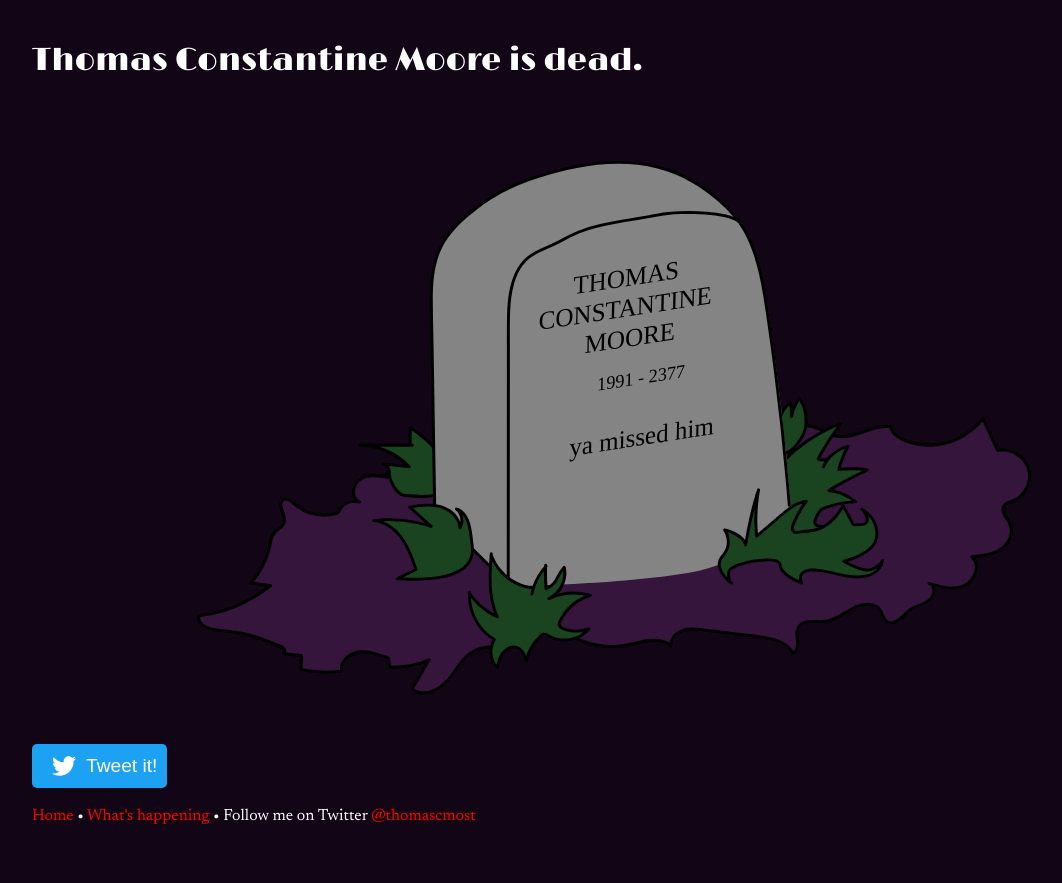
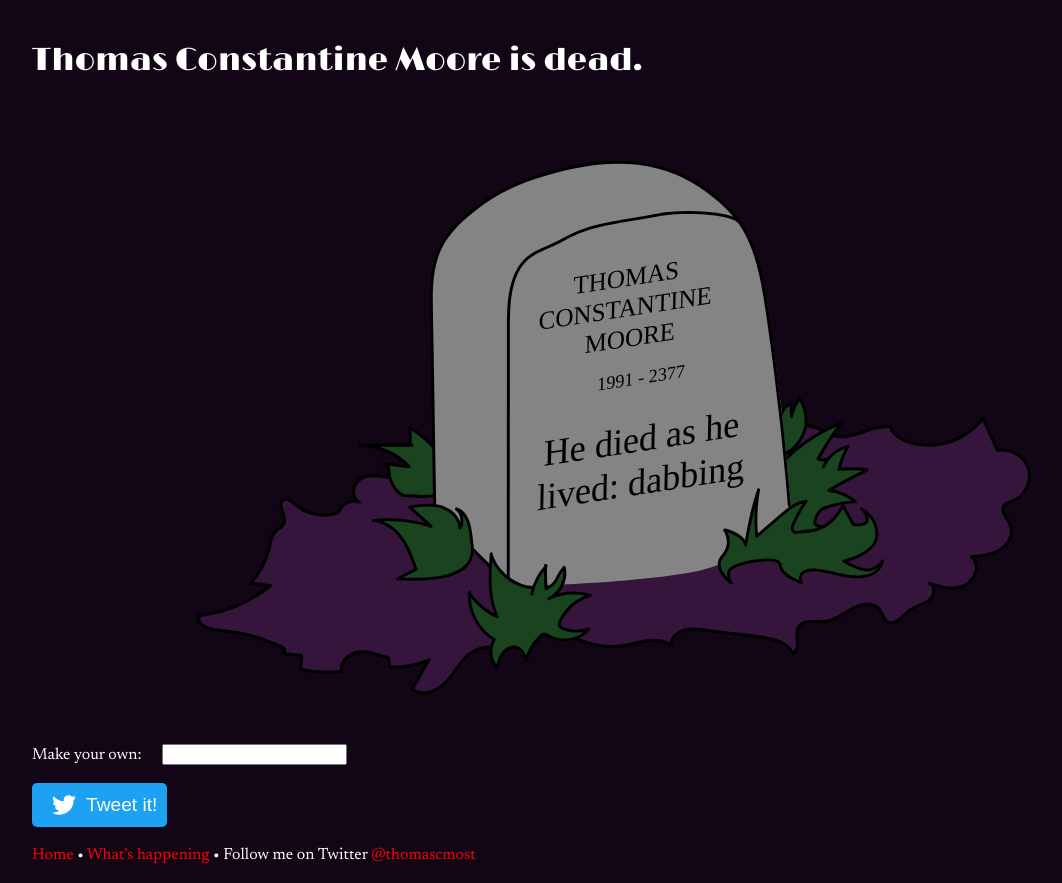
Before and after one commit to thomasmost/thomas.rip, a Gatsby site: page / in a window 1280 px wide. Shown: the whole page, without its empty margins (8-1070 px from the left). Before the commit the page ends 844 px from the top, so only its background shows below. Built offline with nearby package versions, Linux system fonts and the light colour scheme; Gatsby itself is replaced by a stand-in of ours.

Commit message:
text resizing with foreignObject div

```diff
--- a/src/components/Headstone.tsx
+++ b/src/components/Headstone.tsx
@@ -133,7 +133,20 @@ export const Headstone: React.FC<HeadstoneProps> = ({
         // textAnchor="middle"
         transform="matrix(0.97, -0.15, -0.02, 1, 1040, 585.65)"
       >
-        <text>{inscription}</text>
+        <foreignObject x="-200" y="-48" width="400" height="200">
+          <div
+            style={{
+              height: `200px`,
+              width: `400px`,
+              color: `black`,
+              textAlign: `center`,
+              overflowWrap: `break-word`,
+            }}
+            className="inscription-text"
+          >
+            {inscription}
+          </div>
+        </foreignObject>
       </g>
       <text
         className="cls-6"
--- a/src/pages/index.tsx
+++ b/src/pages/index.tsx
@@ -1,4 +1,5 @@
-import React, { useRef } from 'react';
+/* eslint-disable no-param-reassign */
+import React, { useEffect, useRef, useState } from 'react';
 import { PageProps } from 'gatsby';
 
 import Title from '@/components/Title';
@@ -39,11 +40,24 @@ const inscriptions = [
   `ya missed him`,
   `He died as he lived: dabbing`,
   `In retrospect, it WAS a bad idea`,
+  `He fucked up`,
+  `He fucked up real bad`,
+  `He did a bad job at hang-gliding`,
+  `It was an accident, probably, or possibly it wasn't an accident and it was fate, or destiny, or something even more sinister`,
 ];
 
 const HeadstoneWrapper = styled.div`
   margin: auto;
   max-width: 1200px;
+`;
+
+const Input = styled.input`
+  display: inline-block;
+`;
+const Label = styled.label`
+  display: inline-block;
+  margin-bottom: 20px;
+  margin-right: 20px;
 `;
 
 function svgString2Image(
@@ -93,6 +107,35 @@ function svgString2Image(
   });
 }
 
+const isOverflown = ({ clientHeight, scrollHeight }) =>
+  scrollHeight > clientHeight;
+
+const resizeText = ({
+  // element,
+  elements,
+  minSize = 10,
+  maxSize = 512,
+  step = 1,
+  unit = `px`,
+}) => {
+  elements.forEach((el) => {
+    let i = minSize;
+    let overflow = false;
+
+    const parent = el.parentNode;
+
+    while (!overflow && i < maxSize) {
+      el.style.fontSize = `${i}${unit}`;
+      overflow = isOverflown(parent);
+
+      if (!overflow) i += step;
+    }
+
+    // revert to last state where no overflow happened
+    el.style.fontSize = `${i - step}${unit}`;
+  });
+};
+
 const Home: React.FC<PageProps> = () => {
   const imageref = useRef<SVGSVGElement>();
   const yod = new Date().getFullYear() + Math.floor(Math.random() * 1000);
@@ -100,7 +143,31 @@ const Home: React.FC<PageProps> = () => {
   const randomInscription =
     inscriptions[Math.floor(Math.random() * optionCount)];
 
+  const [inscription, setInscription] = useState<string>(randomInscription);
+
+  useEffect(() => {
+    resizeText({
+      elements: document.querySelectorAll(`.inscription-text`),
+      step: 0.5,
+      minSize: 1,
+      maxSize: 64,
+    });
+  }, [inscription]);
+
+  const onChange: React.ChangeEventHandler<HTMLInputElement> = (e) => {
+    const { value } = e.currentTarget;
+    if (value === ``) {
+      const newRandomInscription =
+        inscriptions[Math.floor(Math.random() * optionCount)];
+      return setInscription(newRandomInscription);
+    }
+    return setInscription(value);
+  };
+
+  const tweet = `Great news everyone! @thomascmost is dead!%0a${inscription}`;
+
   async function generateImage() {
+    window.open(`https://twitter.com/intent/tweet?text=${tweet}`);
     // try {
     //   const htmlString = ReactDOMServer.renderToString(
     //     <Headstone
@@ -131,23 +198,19 @@ const Home: React.FC<PageProps> = () => {
     // }
   }
 
-  const tweet = `Great news everyone! @thomascmost is dead!%0a${randomInscription}`;
-
   return (
     <Layout>
       <Title />
       <HeadstoneWrapper>
-        <Headstone
-          yod={yod}
-          inscription={randomInscription}
-          imageref={imageref}
-        />
+        <Headstone yod={yod} inscription={inscription} imageref={imageref} />
       </HeadstoneWrapper>
-      <a
+      <Label>Make your own:</Label>
+      <Input maxLength={144} onChange={onChange} />
+      {/* <ButtonLink
         href={`https://twitter.com/intent/tweet?text=${tweet}`}
         target="_blank"
         rel="noreferrer"
-      >
+      > */}
       <Button type="button" onClick={() => generateImage()}>
         <SVG
           xmlns="http://www.w3.org/2000/svg"
@@ -162,7 +225,7 @@ const Home: React.FC<PageProps> = () => {
         </SVG>
         <ButtonText>Tweet it!</ButtonText>
       </Button>
-      </a>
+      {/* </ButtonLink> */}
     </Layout>
   );
 };
```
Lines whose indentation alone changed are shown as unchanged.
